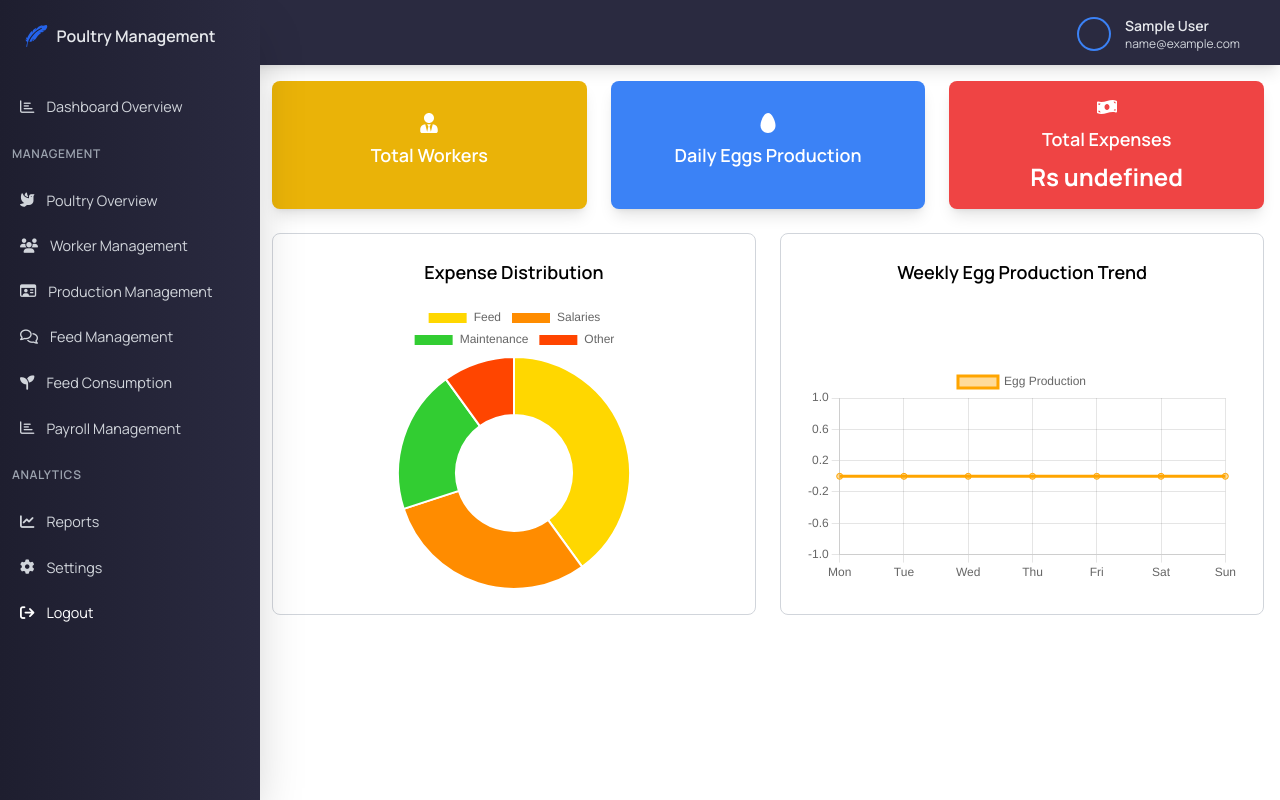
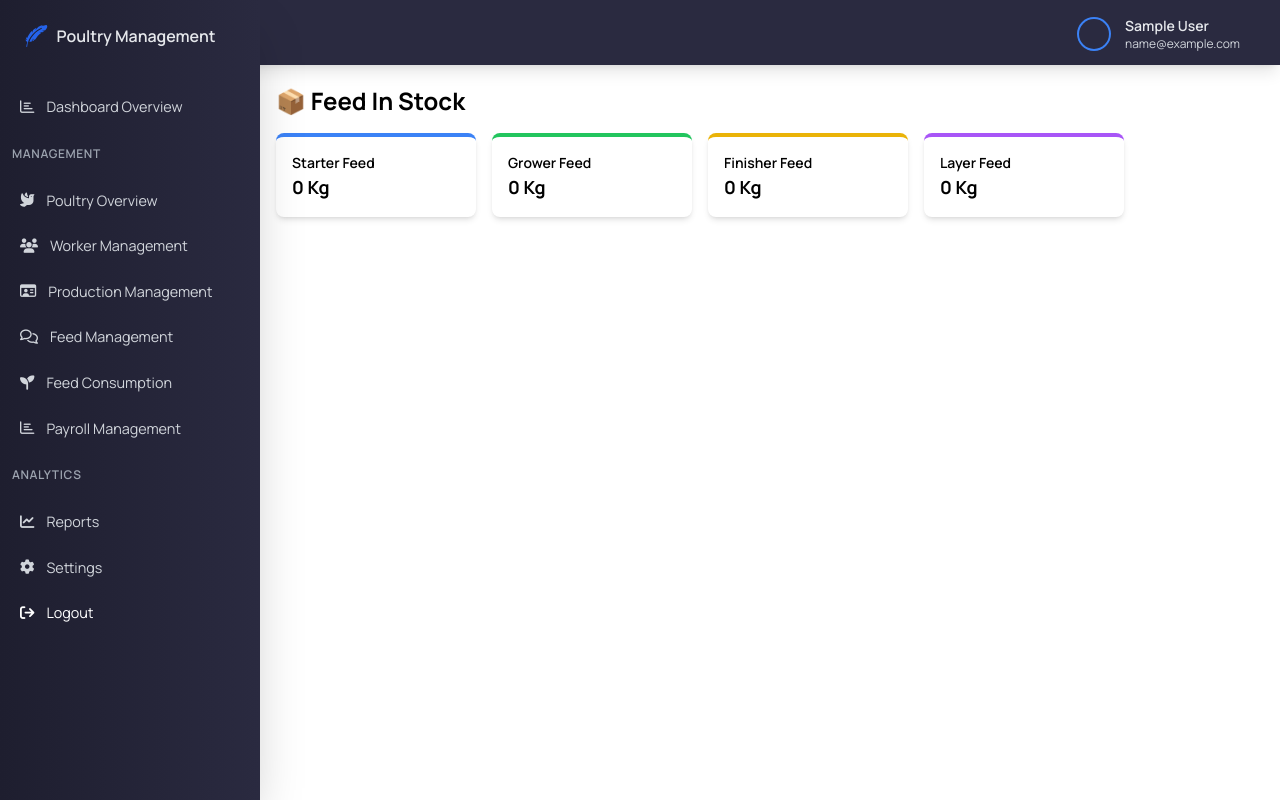
Before and after one commit to zdogar556/pms, a React (Vite) app in the folder client/: page /pms/feed-stock in a window 1280 px wide. Before the commit this address led to /pms/. Built offline with nearby package versions, Linux system fonts and the light colour scheme; no server answers; sample sign-in values are in the browser's storage.

Commit message:
add feed stock

```diff
--- a/client/src/App.jsx
+++ b/client/src/App.jsx
@@ -16,6 +16,7 @@ const PoultryBatches = lazy(() => import("./pages/poultry-batches/poultry-batche
 const PoultryBatchRecord = lazy(() => import("./pages/poultry-batches/poultry-batch-record"));
 const Reports=lazy(()=>import("./pages/reports/Reports"));
 const Attendance=lazy(()=>import("./pages/attendance/Attendance"));
+const FeedStock=lazy(()=>import("./pages/feed/FeedStock"))
 
 const Loader = () => <div className="flex items-center justify-center h-screen">Loading...</div>;
 
@@ -42,6 +43,7 @@ const App = () => {
               <Route path="batch/:batchId/records" element={<PoultryBatchRecord />} />
               <Route path="reports" element={<Reports />} />
               <Route path="attendance" element={<Attendance />} />
+              <Route path="feed-stock" element={<FeedStock />} />
               <Route path="*" element={<Navigate to="/pms/" />} />
             </Route>
           ) : (
--- /dev/null
+++ b/client/src/pages/feed/FeedStock.jsx
@@ -0,0 +1,68 @@
+import React, { useEffect } from "react";
+import { useService } from "../../context";
+import Loader from "../../components/Loader";
+
+const FeedStock = () => {
+  const {
+    getFeeds,
+    getFeedConsumptions,
+    feed = [],
+    feedConsumptions = [],
+    loading,
+  } = useService();
+
+  useEffect(() => {
+    getFeeds();
+    getFeedConsumptions();
+  }, []);
+
+  const feedColors = {
+    Starter: "border-blue-500",
+    Grower: "border-green-500",
+    Finisher: "border-yellow-500",
+    Layer: "border-purple-500",
+  };
+
+  const calculateFeedInStock = () => {
+    const stock = {};
+
+    feed.forEach((item) => {
+      if (!stock[item.feedType]) stock[item.feedType] = 0;
+      stock[item.feedType] += Number(item.quantity);
+    });
+
+    feedConsumptions.forEach((item) => {
+      if (!stock[item.feedType]) stock[item.feedType] = 0;
+      stock[item.feedType] -= Number(item.quantityUsed);
+    });
+
+    return stock;
+  };
+
+  const feedStock = calculateFeedInStock();
+
+  return (
+    <div className="p-4">
+      <h2 className="text-2xl font-bold mb-4">📦 Feed In Stock</h2>
+      {loading ? (
+        <Loader />
+      ) : (
+        <div className="flex flex-wrap gap-4">
+          {Object.keys(feedColors).map((type) => (
+            <div
+              key={type}
+              className={`min-w-[200px] p-4 rounded-lg shadow-md border-t-4 ${feedColors[type]}`}
+            >
+              <h4 className="text-sm font-semibold">{type} Feed</h4>
+              <p className="text-lg font-bold">
+                {feedStock[type] ? `${feedStock[type]} Kg` : "0 Kg"}
+              </p>
+            </div>
+          ))}
+        </div>
+      )}
+    </div>
+  );
+};
+
+export default FeedStock;
--- a/client/src/pages/feed/feedConsume.jsx
+++ b/client/src/pages/feed/feedConsume.jsx
@@ -2,6 +2,7 @@ import React, { useEffect, useState } from "react";
 import { FaEdit, FaTrash, FaPlus } from "react-icons/fa";
 import { useService } from "../../context";
 import { motion, AnimatePresence } from "framer-motion";
+import { useNavigate } from "react-router-dom";
 import Loader from "../../components/Loader";
 
 const FeedConsume = () => {
@@ -15,6 +16,7 @@ const FeedConsume = () => {
     updateFeedConsumption,
     formatDate,
   } = useService();
+  const navigate = useNavigate();
 
   const [isModalOpen, setModalOpen] = useState(false);
   const [actionType, setActionType] = useState("create");
@@ -27,6 +29,7 @@ const FeedConsume = () => {
     consumedBy: "",
     notes: "",
   });
+
 
   const normalizeDate = (dateStr) => {
     const d = new Date(dateStr);
@@ -140,8 +143,15 @@ const FeedConsume = () => {
       {/* 📋 Header + Add Button */}
       <div className="flex justify-between items-center mb-6">
   <h2 className="text-xl font-semibold">Feed Consumption</h2>
+  <div className="flex gap-4">
     <button
-          className="bg-[#2A2A40] text-white px-6 py-2 rounded-lg hover:bg-black transition-all duration-300 ease-in-out transform hover:scale-105 focus:outline-none focus:ring-2 focus:ring-[#212121] focus:ring-offset-2 shadow-md hover:shadow-lg flex items-center gap-2"
+      className="bg-green-700 text-white px-6 py-2 rounded-lg hover:bg-green-800 transition-all duration-300"
+      onClick={() => navigate("/pms/feed-stock")}
+    >
+      View Feed Stock
+    </button>
+    <button
+      className="bg-[#2A2A40] text-white px-6 py-2 rounded-lg hover:bg-black transition-all duration-300 transform hover:scale-105 shadow-md flex items-center gap-2"
       onClick={() => {
         setModalOpen(true);
         setActionType("create");
@@ -159,6 +169,8 @@ const FeedConsume = () => {
       Record Consumption
     </button>
   </div>
+</div>
+
 
       {/* 🟦 Feed Totals Summary Boxes */}
       <div className="grid grid-cols-1 sm:grid-cols-2 md:grid-cols-3 lg:grid-cols-4 gap-4 mb-6">
```
Lines whose indentation alone changed are shown as unchanged.
